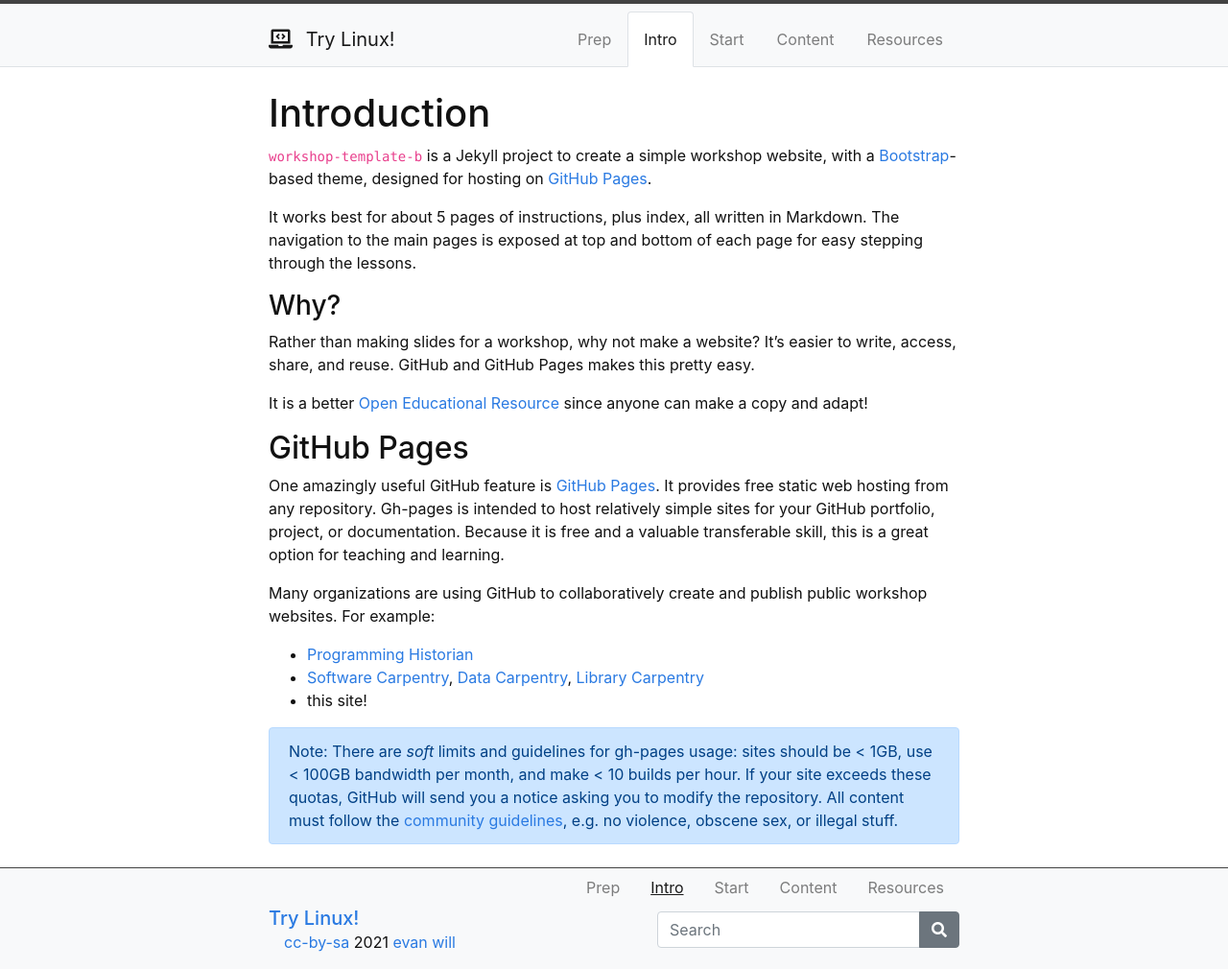
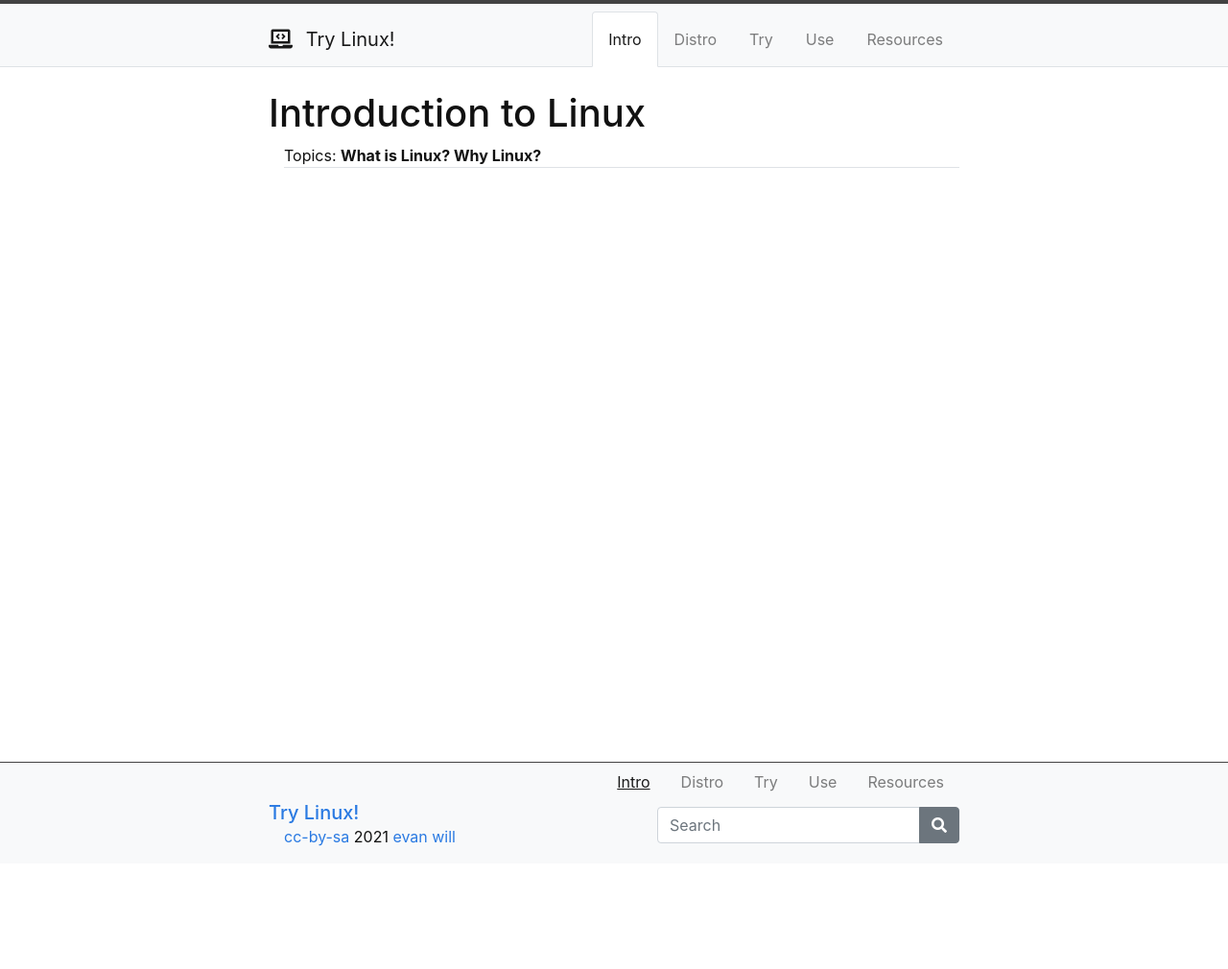
Before and after one commit to evanwill/try-linux, a Jekyll site: the page built from content/1-intro.md, in a window 1280 px wide. Shown: the whole page at 96% size. Built offline with Jekyll 4.4.1, drawn with Linux system fonts in a browser that asks for light colours; after the commit the page ends 900 px from its top, so only the background shows below that.

Commit message:
skeleton content

```diff
--- a/content/1-intro.md
+++ b/content/1-intro.md
@@ -1,37 +1,5 @@
 ---
-title: Introduction
+title: Introduction to Linux
 nav: Intro
+topics: What is Linux? Why Linux?
 ---
-
-`workshop-template-b` is a Jekyll project to create a simple workshop website, with a [Bootstrap](https://getbootstrap.com/)-based theme, designed for hosting on [GitHub Pages](https://pages.github.com/).
-
-It works best for about 5 pages of instructions, plus index, all written in Markdown.
-The navigation to the main pages is exposed at top and bottom of each page for easy stepping through the lessons.
-
-### Why?
-
-Rather than making slides for a workshop, why not make a website?
-It's easier to write, access, share, and reuse.
-GitHub and GitHub Pages makes this pretty easy.
-
-It is a better [Open Educational Resource](https://en.wikipedia.org/wiki/Open_educational_resources) since anyone can make a copy and adapt!
-
-## GitHub Pages
-
-One amazingly useful GitHub feature is [GitHub Pages](https://guides.github.com/features/pages/).
-It provides free static web hosting from any repository.
-Gh-pages is intended to host relatively simple sites for your GitHub portfolio, project, or documentation.
-Because it is free and a valuable transferable skill, this is a great option for teaching and learning.
-
-Many organizations are using GitHub to collaboratively create and publish public workshop websites.
-For example:
-
-- [Programming Historian](http://programminghistorian.org/)
-- [Software Carpentry](https://software-carpentry.org/), [Data Carpentry](http://www.datacarpentry.org/), [Library Carpentry](https://librarycarpentry.org/)
-- this site!
-
-{% capture text %}Note:
-There are *soft* limits and guidelines for gh-pages usage: sites should be < 1GB, use < 100GB bandwidth per month, and make < 10 builds per hour.
-If your site exceeds these quotas, GitHub will send you a notice asking you to modify the repository.
-All content must follow the [community guidelines](https://help.github.com/articles/github-community-guidelines/), e.g. no violence, obscene sex, or illegal stuff.{% endcapture %}
-{% include alert.html text=text color=secondary %}
```
Also changed, not shown: content/0-prep.md (deleted, +0 -70 lines), content/2-choices.md (added, +5 -0 lines), content/2-lesson.md (deleted, +0 -47 lines), content/3-lesson.md (deleted, +0 -93 lines), content/3-try.md (added, +5 -0 lines), content/4-resources.md (deleted, +0 -70 lines), content/4-use.md (added, +5 -0 lines), content/5-resources.md (added, +4 -0 lines).
